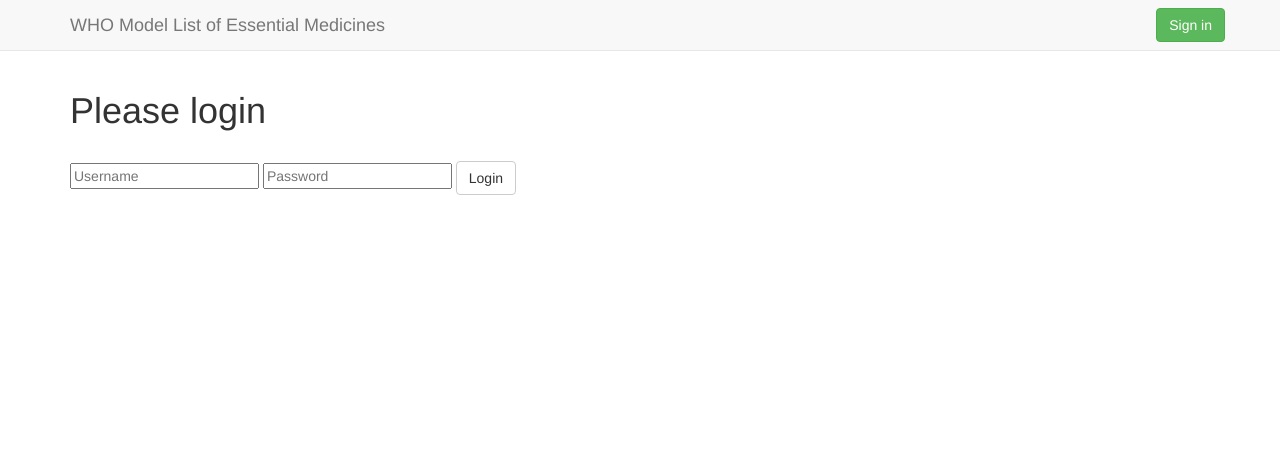
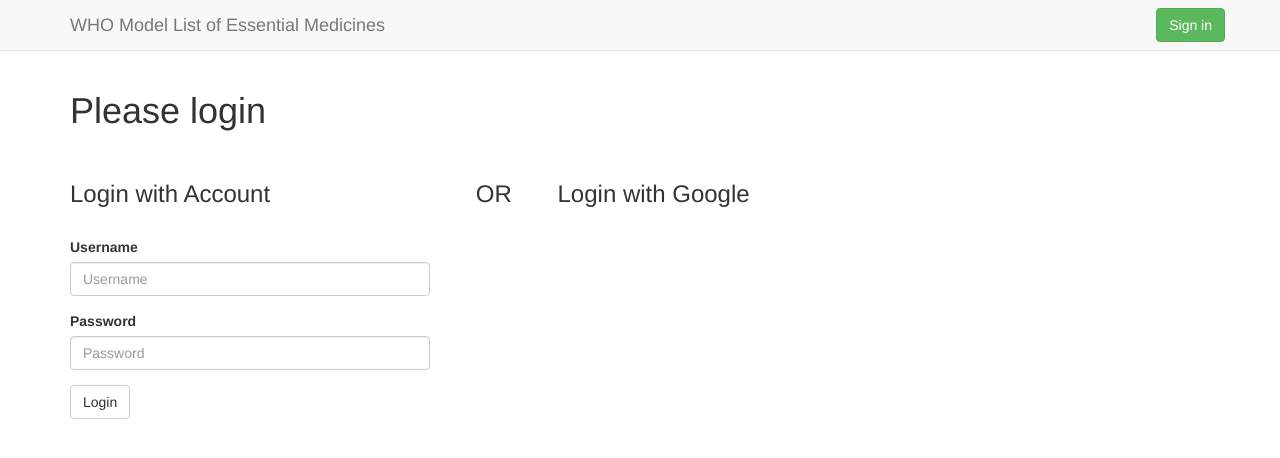
Before and after one commit to jtg2078/nd004-p3, a Flask app: page /login in a window 1280 px wide. Shown: the top 458 px of the page. Run offline with Flask 2, Linux system fonts and the light colour scheme; some libraries are stand-ins or nearby versions.

Commit message:
added google login

```diff
--- a/application.py
+++ b/application.py
@@ -1,28 +1,35 @@
 from functools import wraps
 from datetime import datetime
 from urlparse import urljoin
-import re, collections, os, random, string
+import re, collections, os, random, string, json, httplib2
 
 # flask related imports
 from flask import Flask, render_template, request, redirect, url_for, flash, jsonify, send_from_directory
 from flask import session as login_session
+from flask import make_response
 from werkzeug.contrib.atom import AtomFeed
 from werkzeug.utils import secure_filename
 
 # jinja2 related
 from jinja2 import evalcontextfilter, Markup, escape
+
 _paragraph_re = re.compile(r'(?:\r\n|\r|\n){2,}')
 
 # database related imports
 from sqlalchemy import create_engine, asc, desc
 from sqlalchemy.orm import sessionmaker
-from database_setup import Base, Category, Subcategory, Item, ItemImage
+from database_setup import Base, Category, Subcategory, Item, ItemImage, User
 
 # connect to Database and create database session
 engine = create_engine('sqlite:///catalog.db')
 Base.metadata.bind = engine
 DBSession = sessionmaker(bind=engine)
 db_session = DBSession()
+
+# OAuth2 related imports
+from oauth2client.client import flow_from_clientsecrets
+from oauth2client.client import FlowExchangeError
+import requests
 
 app = Flask(__name__)
 app.secret_key = '3\x8b<\xbbP\x01\xc29< \xbbw\xea\xbf~\x8a\xbb$\xb9\x9e\x0cx\x88\xc4'
@@ -32,6 +39,9 @@
 UPLOAD_DIR = os.path.join(ROOT_DIR, 'uploads')
 ALLOWED_EXTENSIONS = set(['png', 'jpg', 'jpeg', 'gif'])
 app.config['UPLOAD_FOLDER'] = UPLOAD_DIR
+
+# configure google OAuth
+CLIENT_ID = json.loads(open('client_secrets.json', 'r').read())['web']['client_id']
 
 
 def allowed_file(filename):
@@ -53,6 +63,11 @@
 #  ------------------------------  db helpers ------------------------------
 
 
+def get_user(email):
+    """return first user with given email"""
+    return db_session.query(User).filter(User.email == email).first()
+
+
 def get_category(category_name):
     """return first category with given name"""
     return db_session.query(Category).filter(Category.name == category_name).first()
@@ -72,6 +87,7 @@
             .filter(Item.category_id == category.id)
             .filter(Item.name == item_name)
             .first())
+
 
 def get_item_image(item):
     """return image for the given item"""
@@ -187,6 +203,7 @@
 
     return wrap
 
+
 # prevent_CSRF
 def prevent_CSRF(f):
     @wraps(f)
@@ -204,6 +221,7 @@
         return f(*args, **kwargs)
 
     return wrap
+
 
 #  ------------------------------  index & api ------------------------------
 
@@ -249,8 +267,8 @@
         feed.add(item.name, item.description,
                  content_type='html',
                  author=(item.user_id or 'system'),
-                 url= urljoin(request.url_root,
-                              url_for('show_item', category_name=item.category.name, item_name=item.name)),
+                 url=urljoin(request.url_root,
+                             url_for('show_item', category_name=item.category.name, item_name=item.name)),
                  updated=item.updated)
     return feed.get_response()
 
@@ -264,7 +282,8 @@
 
 
 @app.route("/login", methods=['POST', 'GET'])
-def login():
+@prevent_CSRF
+def login(state=None):
     error = None
     if request.method == 'POST':
         if request.form['username'] != 'admin' or request.form['password'] != 'admin':
@@ -273,15 +292,114 @@
             login_session['user'] = 'admin'
             flash('You are now logged in')
             return redirect(url_for('home'))
-    return render_template('login.html', error=error)
+    return render_template('login.html', error=error, state=state)
 
 
 @app.route("/logout")
 @login_required
 def logout():
+    if login_session.get('user_type') == 'google':
+        credentials = login_session.get('credentials')
+        if credentials is None:
+            print 'Current user not connected to google'
+        else:
+            url = 'https://accounts.google.com/o/oauth2/revoke?token=%s' % credentials
+            h = httplib2.Http()
+            result = h.request(url, 'GET')[0]
+            if result['status'] == '200':
+                # Reset the user's sesson.
+                login_session.pop('credentials', None)
+                login_session.pop('gplus_id', None)
+                login_session.pop('user_type', None)
+                print 'invalidated google login token successfully'
+            else:
+                print 'Current user not connected to google'
     login_session.pop('user', None)
     flash('You are now logged out')
     return redirect(url_for('home'))
+
+
+@app.route('/google_connect', methods=['POST'])
+def google_connect():
+    # Validate state token
+    if request.args.get('state') != login_session['state']:
+        response = make_response(json.dumps('Invalid state parameter.'), 401)
+        response.headers['Content-Type'] = 'application/json'
+        return response
+    # Obtain authorization code
+    code = request.data
+
+    try:
+        # Upgrade the authorization code into a credentials object
+        oauth_flow = flow_from_clientsecrets('client_secrets.json', scope='')
+        oauth_flow.redirect_uri = 'postmessage'
+        credentials = oauth_flow.step2_exchange(code)
+    except FlowExchangeError:
+        response = make_response(
+            json.dumps('Failed to upgrade the authorization code.'), 401)
+        response.headers['Content-Type'] = 'application/json'
+        return response
+
+    # Check that the access token is valid.
+    access_token = credentials.access_token
+    url = ('https://www.googleapis.com/oauth2/v1/tokeninfo?access_token=%s'
+           % access_token)
+    h = httplib2.Http()
+    result = json.loads(h.request(url, 'GET')[1])
+    # If there was an error in the access token info, abort.
+    if result.get('error') is not None:
+        response = make_response(json.dumps(result.get('error')), 500)
+        response.headers['Content-Type'] = 'application/json'
+
+    # Verify that the access token is used for the intended user.
+    gplus_id = credentials.id_token['sub']
+    if result['user_id'] != gplus_id:
+        response = make_response(
+            json.dumps("Token's user ID doesn't match given user ID."), 401)
+        response.headers['Content-Type'] = 'application/json'
+        return response
+
+    # Verify that the access token is valid for this app.
+    if result['issued_to'] != CLIENT_ID:
+        response = make_response(
+            json.dumps("Token's client ID does not match app's."), 401)
+        print "Token's client ID does not match app's."
+        response.headers['Content-Type'] = 'application/json'
+        return response
+
+    stored_credentials = login_session.get('credentials')
+    stored_gplus_id = login_session.get('gplus_id')
+    if stored_credentials is not None and gplus_id == stored_gplus_id:
+        response = make_response(json.dumps('Current user is already connected.'),
+                                 200)
+        response.headers['Content-Type'] = 'application/json'
+        return response
+
+    # Store the access token in the session for later use.
+    login_session['credentials'] = credentials.access_token
+    login_session['gplus_id'] = gplus_id
+
+    # Get user info
+    userinfo_url = "https://www.googleapis.com/oauth2/v1/userinfo"
+    params = {'access_token': credentials.access_token, 'alt': 'json'}
+    answer = requests.get(userinfo_url, params=params)
+    user_info = answer.json()
+
+    # See if a user exists, if it doesn't make a new one
+    user = get_user(user_info['email'])
+    if not user:
+        user = User(name=user_info['name'],
+                    email=user_info['email'],
+                    picture=user_info['picture'])
+        db_session.add(user)
+        db_session.commit()
+
+    # save to session
+    login_session['user'] = user_info['name']
+    login_session['user_type'] = 'google'
+
+    flash("you are now logged in as %s" % user_info['name'])
+    return 'Google Login successful'
 
 
 #  ------------------------------  category ------------------------------
--- /dev/null
+++ b/client_secrets.json
@@ -0,0 +1 @@
+{"web":{"client_id":"1083499114044-4cnjmkv17g5220gjvfsdvs714aifg48c.apps.googleusercontent.com","auth_uri":"https://accounts.google.com/o/oauth2/auth","token_uri":"https://accounts.google.com/o/oauth2/token","auth_provider_x509_cert_url":"https://www.googleapis.com/oauth2/v1/certs","client_email":"","client_x509_cert_url":"","client_secret":"gNS6bF__6wyZaI0M5sNetz23","redirect_uris":["https://www.example.com/oauth2callback","http://localhost:8000/oauth2callback"],"javascript_origins":["https://www.example.com","http://localhost:8000"]}}
--- a/templates/login.html
+++ b/templates/login.html
@@ -4,10 +4,89 @@
     <h1>Please login</h1>
     <br>
 
-    <form action="" method="post">
-        <input type="text" placeholder="Username" name="username" value="{{ request.form.username }}">
-        <input type="password" placeholder="Password" name="password" value="{{ request.form.password }}">
-        <input class="btn btn-default" type="submit" value="Login">
-    </form>
+    <div class="row">
+        <div class="col-md-4">
+
+            <h3>Login with Account</h3>
+            <br/>
+
+            <form action="" method="post">
+                <div class="form-group">
+                    <label for="usernameInput">Username</label>
+                    <input type="text" placeholder="Username" name="username" class="form-control"
+                           id="usernameInput" value="{{ request.form.username }}">
+                </div>
+                <div class="form-group">
+                    <label for="passwordInput">Password</label>
+                    <input type="password" placeholder="Password" name="password" class="form-control"
+                           id="passwordInput" value="{{ request.form.password }}">
+                </div>
+                <input class="btn btn-default" type="submit" value="Login">
+                <input type="hidden" name="state" value="{{ state }}">
+            </form>
+
+        </div>
+        <div class="col-md-1">
+            <h3 class="text-center">OR</h3>
+        </div>
+        <div class="col-md-4">
+
+            <h3>Login with Google</h3>
+            <br/>
+
+            <div id="signInButton">
+                <div class="g-signin"
+                     data-scope="openid email"
+                     data-clientid="1083499114044-4cnjmkv17g5220gjvfsdvs714aifg48c.apps.googleusercontent.com"
+                     data-redirecturi="postmessage"
+                     data-accesstype="offline"
+                     data-cookiepolicy="single_host_origin"
+                     data-callback="signInCallback"
+                     data-approvalprompt="force"
+                     data-width="500">
+                </div>
+            </div>
+            <br/>
+            <div id="result"></div>
+        </div>
+    </div>
 
 {% endblock %}
+
+{% block scripts %}
+    <script src="https://apis.google.com/js/platform.js?onload=start" async defer></script>
+    <script>
+        function signInCallback(authResult) {
+            if (authResult['code']) {
+
+                // Hide the sign-in button now that the user is authorized
+                $('#signinButton').attr('style', 'display: none');
+
+                // Send the one-time-use code to the server, if the server responds, write a 'login successful' message to the web page and then redirect back to the main restaurants page
+                $.ajax({
+                    type: 'POST',
+                    url: '{{ url_for('google_connect', state=state) }}',
+                    processData: false,
+                    data: authResult['code'],
+                    contentType: 'application/octet-stream; charset=utf-8',
+                    success: function (result) {
+                        // Handle or verify the server response if necessary.
+                        if (result) {
+                            $('#result').html('Login Successful!</br>' + result + '</br>Redirecting...');
+                            setTimeout(function () {
+                                window.location.href = "{{ url_for('home') }}";
+                            }, 4000);
+
+                        } else if (authResult['error']) {
+
+                            console.log('There was an error: ' + authResult['error']);
+                        } else {
+                            $('#result').html('Failed to make a server-side call. Check your configuration and console.');
+                        }
+                    }
+
+                });
+            }
+        }
+    </script>
+{% endblock %}
```
Also changed, not shown: catalog.db.
